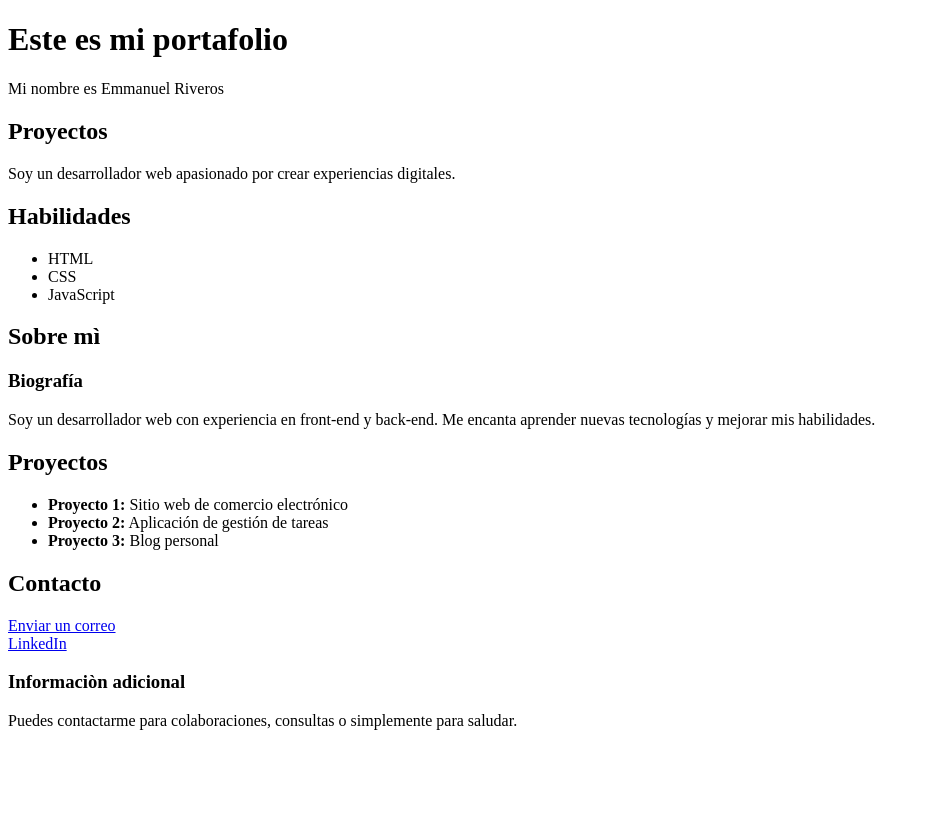
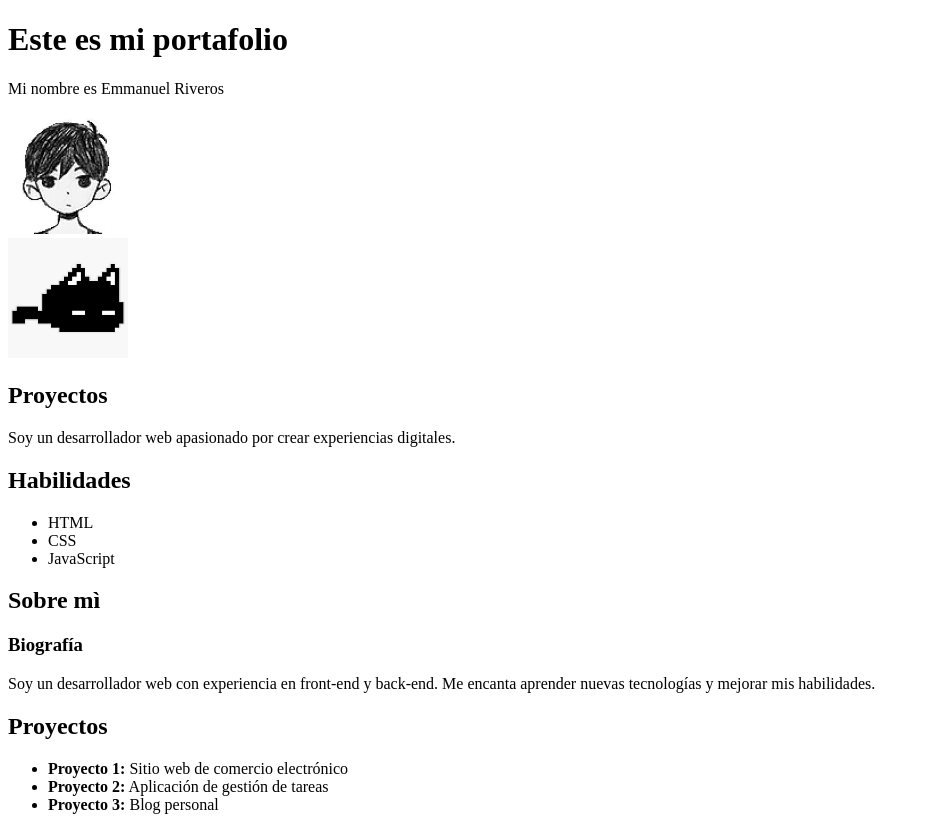
Before and after one commit to EmmanuelRiveros/prueba, a plain HTML site: page index.html in a window 1280 px wide. Shown: the top 817 px of the page, without its empty margins (0-930 px from the left). Drawn offline with Linux system fonts and the light colour scheme.

Commit message:
Se agregaron nuevas imagenes "images.jpg" y "mewo.jpg" al proyecto

```diff
--- a/index.html
+++ b/index.html
@@ -14,6 +14,12 @@
     <header>
         <h1>Este es mi portafolio</h1>
         <p>Mi nombre es Emmanuel Riveros</p>
+        <div>
+            <img src="images/images.jpg" alt="omori" width="120">
+        </div>
+        <div>
+        <img src="images/mewo.jpg" alt="Mewo xd" width="120">
+        </div>
     </header>
     <main>
         <section>
```
Also changed, not shown: css/style.css (added), images/images.jpg (added), images/mewo.jpg (added).
